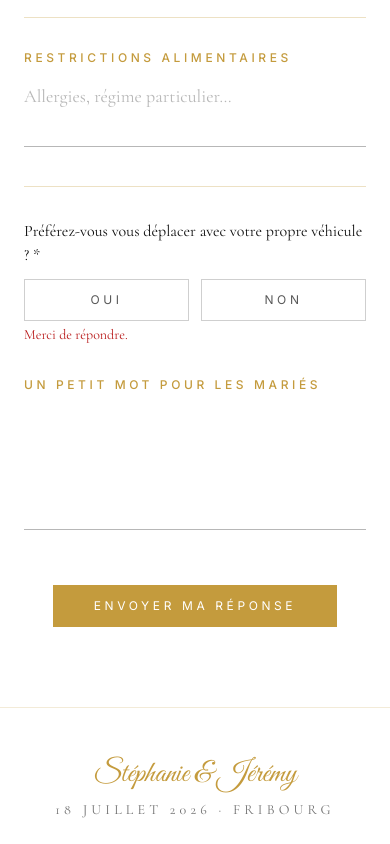
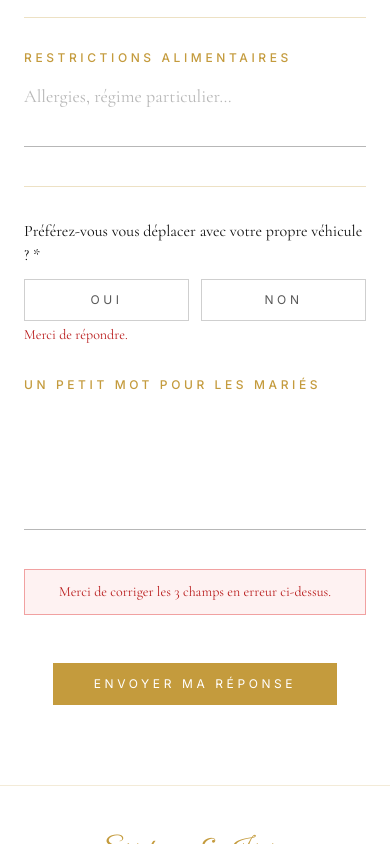
Before and after one commit to Meuss/burdet, a Nuxt app: page / in a window 390 px wide. Both pictures are taken after typing "Sample", "Sample", "Sample", "Sample", "name@example.com", "Sample" into the empty fields and a click on the button "ENVOYER MA RÉPONSE". Shown: the part 5435-6279 px from the top of the page. Built offline with nearby package versions, Linux system fonts and the light colour scheme.

Commit message:
fix mobile error feedback

```diff
--- a/app/components/RsvpForm.vue
+++ b/app/components/RsvpForm.vue
@@ -51,6 +51,18 @@ const errorMessage = ref('');
 const validationErrors = ref<Record<string, string>>({});
 
 const isSubmitting = computed(() => status.value === 'submitting');
+const errorCount = computed(() => Object.keys(validationErrors.value).length);
+
+function scrollToFirstError() {
+    const firstKey = Object.keys(validationErrors.value)[0];
+    if (!firstKey) return;
+    const el =
+        (document.getElementById(firstKey) as HTMLElement | null) ??
+        (document.querySelector(`[name="${firstKey}"]`) as HTMLElement | null);
+    if (!el) return;
+    el.scrollIntoView({ behavior: 'smooth', block: 'center' });
+    if (typeof el.focus === 'function') el.focus({ preventScroll: true });
+}
 
 const showSlowMessage = ref(false);
 let slowMessageTimer: ReturnType<typeof setTimeout> | null = null;
@@ -390,6 +402,21 @@ async function onSubmit() {
                         </p>
                     </Transition>
 
+                    <Transition name="error">
+                        <button
+                            v-if="errorCount > 0"
+                            type="button"
+                            class="block w-full border border-red-600/40 bg-red-50 px-4 py-3 text-center font-serif text-sm text-red-700 transition-colors duration-150 ease-out hover:bg-red-100 active:scale-[0.99]"
+                            @click="scrollToFirstError"
+                        >
+                            {{
+                                errorCount === 1
+                                    ? 'Merci de corriger le champ en erreur ci-dessus.'
+                                    : `Merci de corriger les ${errorCount} champs en erreur ci-dessus.`
+                            }}
+                        </button>
+                    </Transition>
+
                     <div class="flex flex-col items-center pt-4">
                         <button
                             type="submit"
```
